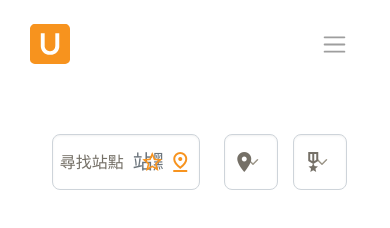
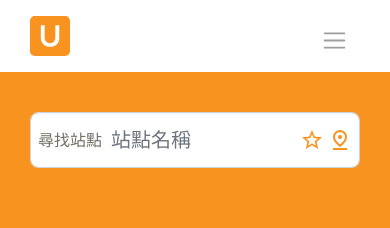
Before and after one commit to CarolLi05/The_F2E-Bike, a plain HTML site: page index.html in a window 390 px wide. Drawn offline with nearby package versions, Linux system fonts and the light colour scheme.

Commit message:
Update 2021-11-20T16:03:19.863Z

```diff
--- a/index.html
+++ b/index.html
@@ -41,18 +41,18 @@
           </ul>
         </div>
       </nav>
-      <nav class="navbar navbar-expand-sm navbar-light bg-white pe-md-8 py-4" id="main-navbar">
-        <div class="container pb-4 pb-sm-0 ">
-          <h1 class="navbar-brand py-2 m-0">
+      <nav class="navbar navbar-expand-sm navbar-light bg-white pe-md-8 pb-0" id="main-navbar">
+        <div class="container">
+          <h1 class="navbar-brand pt-2 pb-4 m-0">
             <a class="" href="#">UBike Tour</a>
           </h1>
-          <button class="navbar-toggler border-0 hover-primary" type="button" data-bs-toggle="collapse" data-bs-target="#navbarSupportedContent" aria-controls="navbarSupportedContent" aria-expanded="false" aria-label="Toggle navigation">
+          <button class="navbar-toggler border-0 hover-primary py-0 py-md-1" type="button" data-bs-toggle="collapse" data-bs-target="#navbarSupportedContent" aria-controls="navbarSupportedContent" aria-expanded="false" aria-label="Toggle navigation">
             <span class="navbar-toggler-icon"></span>
           </button>
         </div>
         <div class="d-flex align-items-center w-100 mx-auto nav-list">
           <div class="collapse navbar-collapse" id="navbarSupportedContent">
-            <ul class="navbar-nav ms-auto mb-2 mb-lg-0">
+            <ul class="navbar-nav ms-auto mb-2 mb-md-0">
               <li class="nav-item">
                 <a class="nav-link" aria-current="page" href="#">
                   <span class="material-icons">pin_drop</span>
@@ -82,17 +82,17 @@
         </div>
       </nav>
 
-<div class="content">
-  <nav class="search-bar">
-    <form action="" class="" id="search_form">
+<div class="content bg-primary map_area" id="map_area">
+  <div class="search-bar">
+    <div class="container-fluid">
       <div class="row justify-content-center align-items-center">
-          <div class="col-5 position-relative">
+        <div class="col-md-9 col-lg-5 position-relative">
           <span class="search-label input-icon-start">尋找站點</span>
           <input type="text" class="form-control main-search" placeholder="站點名稱">
           <a href="#fav_modal" class="cursor-pointer search-bar-icon input-icon-end material-icons-outlined add-fav" data-bs-toggle="modal" style="right: 3rem;">star_border</a>
           <a href="#nearby_modal" class="cursor-pointer search-bar-icon input-icon-end material-icons-outlined add-nearby" data-bs-toggle="modal">pin_drop</a>
         </div>
-          <div class="col-2 position-relative">
+        <div class="col-2 position-relative d-none d-lg-block">
           <span class="material-icons search-bar-icon input-icon-start city-select-icon">place</span>
           <select name="city_select" id="city_select" class="form-select search-bar-select city-select">
             <option value="1">1</option>
@@ -100,7 +100,7 @@
             <option value="3">3</option>
           </select>
         </div>
-          <div class="col-2 position-relative">
+        <div class="col-2 position-relative d-none d-lg-block">
           <span class="material-icons-outlined search-bar-icon input-icon-start level-select">military_tech</span>
           <select name="level_select" id="level_select" class="form-select search-bar-select level-select">
             <option value="1">入門</option>
@@ -111,8 +111,8 @@
           </select>
         </div>
       </div>
-    </form>
-  </nav>
+    </div>
+  </div>
 
   <!--Favorite Modal -->
   <div class="modal fade" id="fav_modal" tabindex="-1" aria-labelledby="fav_modal_label" aria-hidden="true">
```
Also changed, not shown: assets/style/all.css, 1 other file. Lines whose indentation alone changed are shown as unchanged.
